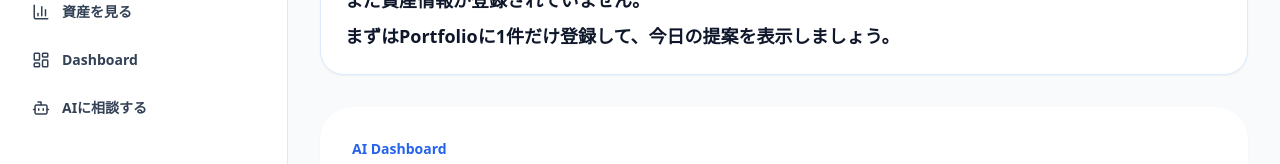
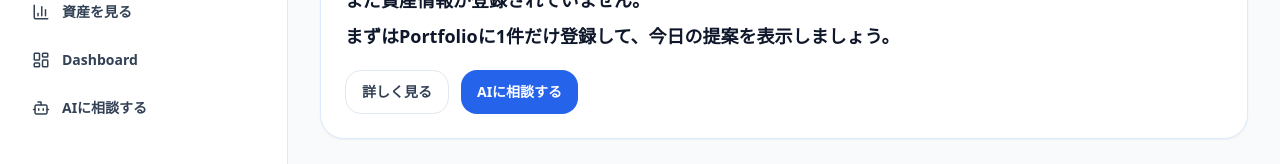
Before and after one commit to assetlab315/aiassetlab-app, a Next.js app: page /dashboard in a window 1280 px wide. Shown: the part 194-358 px from the top of the page. Built offline with nearby package versions, Linux system fonts and the light colour scheme; no server answers.

Commit message:
Deployment-Step11B Action Advisor

```diff
--- a/components/chat/ChatClient.tsx
+++ b/components/chat/ChatClient.tsx
@@ -86,10 +86,19 @@ export default function ChatClient() {
   });
   const bottomRef = useRef<HTMLDivElement | null>(null);
   const isSendingRef = useRef(false);
+  const initialPromptAppliedRef = useRef(false);
 
   useEffect(() => {
     setContext(readPortfolioContext());
     setIsContextReady(true);
+
+    if (initialPromptAppliedRef.current || typeof window === "undefined") return;
+    initialPromptAppliedRef.current = true;
+
+    const prompt = new URLSearchParams(window.location.search).get("prompt");
+    if (prompt) {
+      setInput(prompt.slice(0, MAX_CHAT_MESSAGE_LENGTH));
+    }
   }, []);
 
   useEffect(() => {
--- a/components/dashboard/DailyAdvisorCard.tsx
+++ b/components/dashboard/DailyAdvisorCard.tsx
@@ -1,11 +1,23 @@
-import type { DailyAdvisor } from "../../features/dashboard/types";
+"use client";
+
+import { useMemo, useState } from "react";
+import Link from "next/link";
+import type { ActionAdvisor, DailyAdvisor } from "../../features/dashboard/types";
+import DailyAdvisorDetails from "./DailyAdvisorDetails";
 import Card from "../ui/Card";
 
 type Props = {
   advisor: DailyAdvisor;
+  actionAdvisor: ActionAdvisor;
 };
 
-export default function DailyAdvisorCard({ advisor }: Props) {
+export default function DailyAdvisorCard({ advisor, actionAdvisor }: Props) {
+  const [isExpanded, setIsExpanded] = useState(false);
+  const chatHref = useMemo(
+    () => `/chat?prompt=${encodeURIComponent(actionAdvisor.chatPrompt)}`,
+    [actionAdvisor.chatPrompt],
+  );
+
   return (
     <Card className="border border-blue-100 bg-white">
       <div className="flex items-center gap-2">
@@ -19,6 +31,23 @@ export default function DailyAdvisorCard({ advisor }: Props) {
           <p key={message}>{message}</p>
         ))}
       </div>
+      <div className="mt-5 flex flex-col gap-3 sm:flex-row">
+        <button
+          type="button"
+          aria-expanded={isExpanded}
+          onClick={() => setIsExpanded((current) => !current)}
+          className="min-h-11 rounded-2xl border border-slate-200 px-4 py-2 text-sm font-black text-slate-700 hover:border-blue-300 hover:bg-blue-50 focus:outline-none focus-visible:ring-4 focus-visible:ring-blue-100"
+        >
+          詳しく見る
+        </button>
+        <Link
+          href={chatHref}
+          className="inline-flex min-h-11 items-center justify-center rounded-2xl bg-blue-600 px-4 py-2 text-sm font-black text-white hover:bg-blue-700 focus:outline-none focus-visible:ring-4 focus-visible:ring-blue-200"
+        >
+          AIに相談する
+        </Link>
+      </div>
+      {isExpanded ? <DailyAdvisorDetails actionAdvisor={actionAdvisor} /> : null}
     </Card>
   );
 }
--- /dev/null
+++ b/components/dashboard/DailyAdvisorDetails.tsx
@@ -0,0 +1,28 @@
+import type { ActionAdvisor } from "../../features/dashboard/types";
+
+type Props = {
+  actionAdvisor: ActionAdvisor;
+};
+
+export default function DailyAdvisorDetails({ actionAdvisor }: Props) {
+  return (
+    <div className="mt-5 grid gap-3 border-t border-slate-100 pt-5 text-sm leading-6 text-slate-700 md:grid-cols-3">
+      <div>
+        <h3 className="font-black text-slate-900">理由</h3>
+        <p className="mt-1">{actionAdvisor.reason}</p>
+      </div>
+      <div>
+        <h3 className="font-black text-slate-900">現在の状況</h3>
+        <p className="mt-1">{actionAdvisor.currentStatus}</p>
+      </div>
+      <div>
+        <h3 className="font-black text-slate-900">おすすめ</h3>
+        <ul className="mt-1 space-y-1">
+          {actionAdvisor.recommendations.map((recommendation) => (
+            <li key={recommendation}>・{recommendation}</li>
+          ))}
+        </ul>
+      </div>
+    </div>
+  );
+}
--- a/components/dashboard/DashboardClient.tsx
+++ b/components/dashboard/DashboardClient.tsx
@@ -18,6 +18,7 @@ import PageContainer from "../layout/PageContainer";
 import Button from "../ui/Button";
 import Card from "../ui/Card";
 import type { DashboardChangeSummary } from "../../features/portfolio-history/types";
+import { createActionAdvisor } from "../../features/dashboard/createActionAdvisor";
 import { createDailyAdvisor } from "../../features/dashboard/createDailyAdvisor";
 import { calculatePortfolioSummary } from "../../lib/portfolio/calculatePortfolio";
 import { formatCurrency } from "../../lib/portfolio/formatPortfolio";
@@ -112,6 +113,10 @@ export default function DashboardClient() {
     () => (isReady ? createDailyAdvisor(portfolioInsights) : createDailyAdvisor(null)),
     [isReady, portfolioInsights],
   );
+  const actionAdvisor = useMemo(
+    () => createActionAdvisor(dailyAdvisor, isReady ? portfolioInsights : null),
+    [dailyAdvisor, isReady, portfolioInsights],
+  );
   const dashboardInsights = useMemo(
     () => (isReady ? createDashboardInsights({ portfolioInsights }) : null),
     [isReady, portfolioInsights],
@@ -201,7 +206,7 @@ export default function DashboardClient() {
 
   return (
     <PageContainer size="xl">
-      <DailyAdvisorCard advisor={dailyAdvisor} />
+      <DailyAdvisorCard advisor={dailyAdvisor} actionAdvisor={actionAdvisor} />
 
       <section className="rounded-[2rem] bg-white p-6 shadow-sm md:p-8">
         <p className="mb-3 text-sm font-black text-blue-600">AI Dashboard</p>
--- /dev/null
+++ b/features/dashboard/createActionAdvisor.ts
@@ -0,0 +1,97 @@
+import type { PortfolioInsights } from "../chat/types";
+import type { ActionAdvisor, DailyAdvisor } from "./types";
+
+function firstMessage(advisor: DailyAdvisor) {
+  return advisor.messages[0] ?? "今日のAIで資産形成のヒントを表示しました。";
+}
+
+function createChatPrompt(advisor: DailyAdvisor) {
+  return [
+    "今日のAIでは",
+    firstMessage(advisor),
+    "と表示されました。",
+    "",
+    "私のポートフォリオなら",
+    "どう改善すると良いですか？",
+  ].join("\n");
+}
+
+function actionAdvisor(
+  advisor: DailyAdvisor,
+  reason: string,
+  currentStatus: string,
+  recommendations: string[],
+): ActionAdvisor {
+  return {
+    reason,
+    currentStatus,
+    recommendations: recommendations.slice(0, 3),
+    chatPrompt: createChatPrompt(advisor),
+  };
+}
+
+export function createActionAdvisor(
+  dailyAdvisor: DailyAdvisor,
+  portfolioInsights: PortfolioInsights | null,
+): ActionAdvisor {
+  if (!portfolioInsights) {
+    return actionAdvisor(
+      dailyAdvisor,
+      "資産情報がないため、個別の配分判断はまだできません。",
+      "Portfolioは未登録です。",
+      ["まずは現金や投資信託などを1件登録する", "金額は概算で入力する"],
+    );
+  }
+
+  if (dailyAdvisor.priority === "cash" && portfolioInsights.cashLevel === "high") {
+    return actionAdvisor(
+      dailyAdvisor,
+      "現金の比率が高いと、長期の資産形成に回る資金が少なくなりやすいためです。",
+      "現金比率が高めで、投資比率は控えめです。",
+      ["生活防衛資金を確認する", "少額の積立額を決める", "新NISAの枠も候補にする"],
+    );
+  }
+
+  if (dailyAdvisor.priority === "cash" && portfolioInsights.cashLevel === "low") {
+    return actionAdvisor(
+      dailyAdvisor,
+      "現金が少ないと、急な支出時に投資資産を崩す可能性があるためです。",
+      "現金比率が低めです。",
+      ["生活防衛資金を確認する", "積立額を無理のない範囲にする", "短期資金を分ける"],
+    );
+  }
+
+  if (dailyAdvisor.priority === "monthly-investment") {
+    return actionAdvisor(
+      dailyAdvisor,
+      "積立がないと、継続的な資産形成のペースを作りにくいためです。",
+      "資産は登録済みですが、毎月の積立額は未設定です。",
+      ["月1,000円など小さく始める", "続けやすい日を決める", "無理なら登録だけで止める"],
+    );
+  }
+
+  if (dailyAdvisor.priority === "nisa") {
+    return actionAdvisor(
+      dailyAdvisor,
+      "投資比率が控えめな状態では、長期積立の検討余地があるためです。",
+      "現金を残しながら、投資比率はまだ低めです。",
+      ["新NISAのつみたて投資枠を確認する", "毎月の上限額を決める", "分散型商品を候補にする"],
+    );
+  }
+
+  if (dailyAdvisor.priority === "diversification") {
+    return actionAdvisor(
+      dailyAdvisor,
+      "偏りが大きいと、特定資産の値動きが全体に影響しやすいためです。",
+      "分散または集中度に確認したい点があります。",
+      ["次の積立先を分散する", "暗号資産や単一資産の比率を見る", "一度に大きく動かさない"],
+    );
+  }
+
+  return actionAdvisor(
+    dailyAdvisor,
+    "今の配分と積立が大きく崩れていないためです。",
+    "資産配分と積立状況はおおむね整っています。",
+    ["積立を継続する", "月1回だけ配分を確認する", "大きな変更は急がない"],
+  );
+}
```
Also changed, not shown: features/dashboard/types.ts (+7 -0 lines), scripts/verify-daily-advisor.js (+66 -27 lines).
